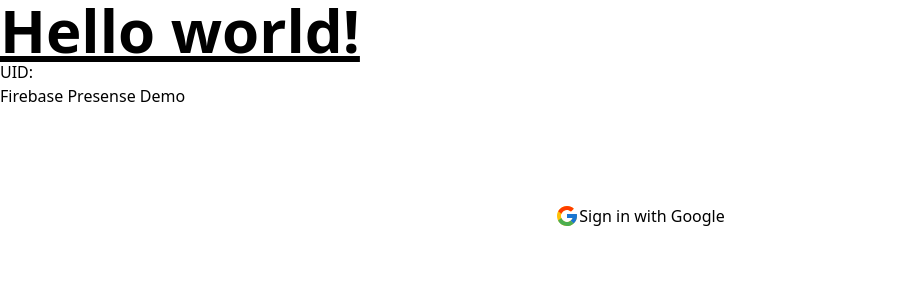
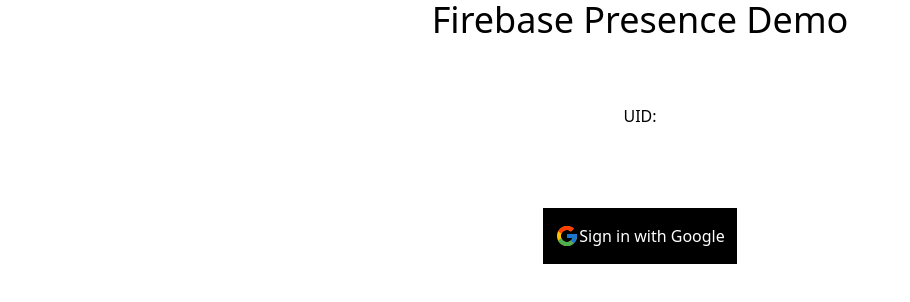
Before and after one commit to jamiegood/react-firebase-avatar, a React (Create React App) app in the folder example/: page / in a window 1280 px wide. Shown: the top 302 px of the page, without its empty margins (0-910 px from the left). Built offline with nearby package versions, Linux system fonts and the light colour scheme; no server answers.

Commit message:
Improved style

```diff
--- a/example/src/App.tsx
+++ b/example/src/App.tsx
@@ -33,14 +33,19 @@ function App() {
   return (
     <div className="App">
       <header className="App-header">
-        <h1 className="font-bold underline text-6xl">Hello world!</h1>
-        <p>UID: {uid}</p>
-        Firebase Presense Demo
-        {photoURL && <Avatar photoURL={photoURL} />}
-        {!user && <LoginForm />}
-        {user && <LogoutBtn />}
-        <SayHello name="Jamie was here" />
+        <h1 className=" text-4xl text-center">Firebase Presence Demo</h1>
       </header>
+
+      <div>
+        <div className="flex flex-col items-center mt-16">
+          <p>UID: {uid}</p>
+
+          {photoURL && <Avatar photoURL={photoURL} />}
+          {!user && <LoginForm />}
+          {user && <LogoutBtn />}
+          <SayHello name="Jamie was here" />
+        </div>
+      </div>
     </div>
   );
 }
--- a/example/src/LoginForm.tsx
+++ b/example/src/LoginForm.tsx
@@ -43,7 +43,7 @@ export default function LoginForm() {
           <div className="p-8">
             <div className="space-y-4">
               <button
-                className="btn-secondary btn-with-icon text-base flex justify-center px-3 py-4 w-full"
+                className="bg-black text-white  btn-secondary btn-with-icon text-base flex justify-center px-3 py-4 w-full"
                 onClick={signInWithGoogle}
               >
                 <FcGoogle className="h-6 w-6" />
--- a/example/src/LogoutBtn.tsx
+++ b/example/src/LogoutBtn.tsx
@@ -15,5 +15,20 @@ export default function LogoutBtn() {
         console.log("logout failed");
       });
   };
-  return <button onClick={logOut}>Logout</button>;
+  return (
+    <div className="flex min-h-full items-center justify-center py-12 px-4 sm:px-6 lg:px-8">
+      <div className="w-full max-w-md space-y-8">
+        <div className="p-8">
+          <div className="space-y-4">
+            <button
+              className="bg-black text-white  btn-secondary btn-with-icon text-base flex justify-center px-3 py-4 w-full"
+              onClick={logOut}
+            >
+              Logout
+            </button>
+          </div>
+        </div>
+      </div>
+    </div>
+  );
 }
```
